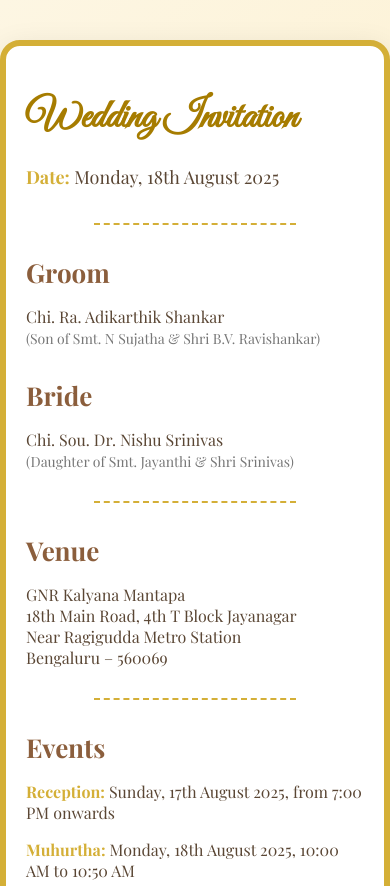
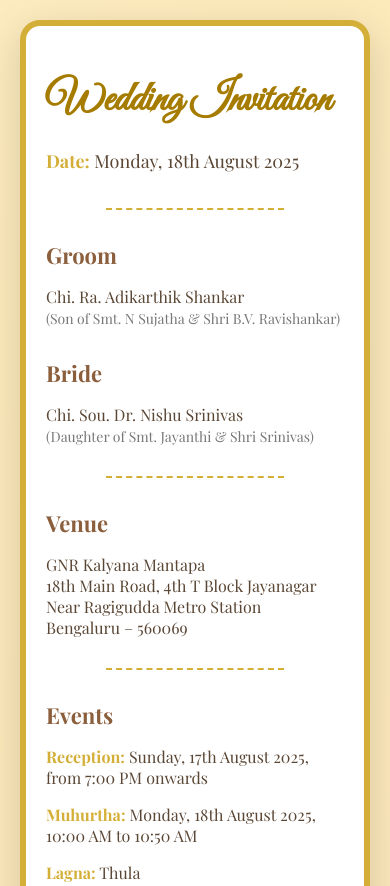
Before and after one commit to PrathameshNarayan/Wedding, a plain HTML site: page index.html in a window 390 px wide. Shown: the top 886 px of the page. Drawn offline with nearby package versions, Linux system fonts and the light colour scheme.

Commit message:
Update index.html

```diff
--- a/index.html
+++ b/index.html
@@ -6,25 +6,30 @@
 <title>Wedding Invitation</title>
 <link href="https://fonts.googleapis.com/css2?family=Great+Vibes&family=Playfair+Display:wght@400;700&display=swap" rel="stylesheet">
 <style>
+    /* Soft gradient background */
     body {
         margin: 0;
         padding: 0;
-        background: linear-gradient(135deg, #fdf6e3, #fceabb);
+        background: linear-gradient(135deg, #fdf6e3, #fceabb, #f8e1ba);
+        background-size: 400% 400%;
+        animation: gradientMove 12s ease infinite;
         font-family: 'Playfair Display', serif;
         color: #5a4634;
     }
 
+    /* Invitation Card Styling */
     .invitation {
         max-width: 850px;
-        margin: 40px auto;
+        margin: 50px auto;
         background: white;
         border-radius: 20px;
         padding: 40px;
-        box-shadow: 0 8px 30px rgba(0, 0, 0, 0.1);
+        box-shadow: 0 12px 40px rgba(0, 0, 0, 0.15);
         border: 6px solid #d4af37;
-        animation: fadeIn 1.5s ease;
+        animation: fadeIn 1.5s ease-out;
     }
 
+    /* Headings */
     h1 {
         font-family: 'Great Vibes', cursive;
         font-size: 60px;
@@ -40,6 +45,7 @@
         font-weight: bold;
     }
 
+    /* Text styling */
     .highlight {
         color: #d4af37;
         font-weight: bold;
@@ -50,36 +56,48 @@
         line-height: 1.8;
     }
 
+    small {
+        color: #777;
+        font-size: 14px;
+    }
+
+    /* Divider styling */
     .divider {
         border-top: 2px dashed #d4af37;
         margin: 30px auto;
         width: 60%;
     }
 
+    /* Footer */
     .footer {
         margin-top: 20px;
         font-size: 16px;
         color: #7c6f57;
     }
 
-    small {
-        color: #777;
-        font-size: 14px;
-    }
-
-    /* Animation */
+    /* Animations */
     @keyframes fadeIn {
-        from { opacity: 0; transform: translateY(20px); }
+        from { opacity: 0; transform: translateY(30px); }
         to { opacity: 1; transform: translateY(0); }
     }
 
-    /* Responsive */
+    @keyframes gradientMove {
+        0% { background-position: 0% 50%; }
+        50% { background-position: 100% 50%; }
+        100% { background-position: 0% 50%; }
+    }
+
+    /* Mobile responsiveness */
     @media (max-width: 600px) {
         .invitation {
             padding: 20px;
+            margin: 20px;
         }
         h1 {
-            font-size: 40px;
+            font-size: 42px;
+        }
+        h2 {
+            font-size: 22px;
         }
     }
 </style>
```
